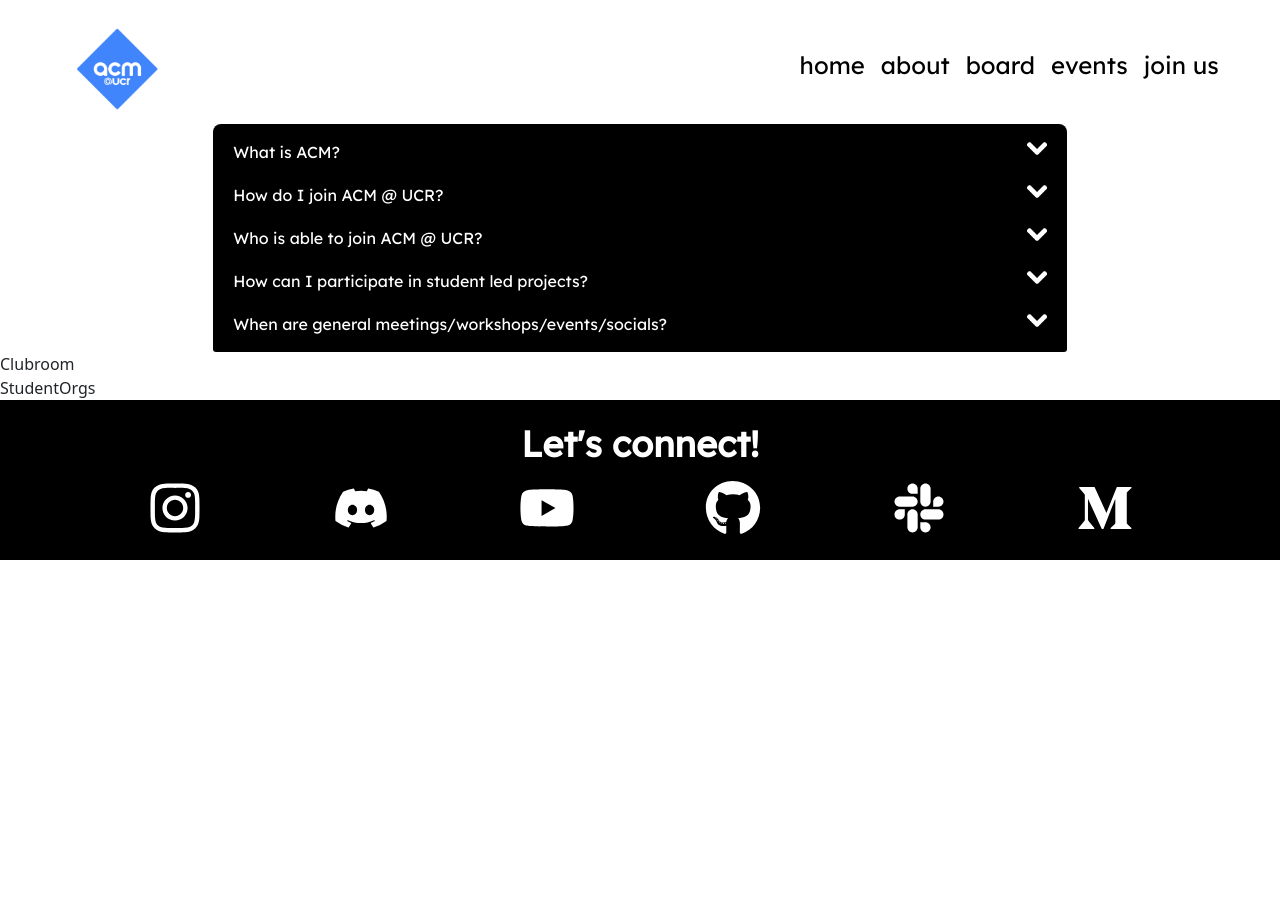
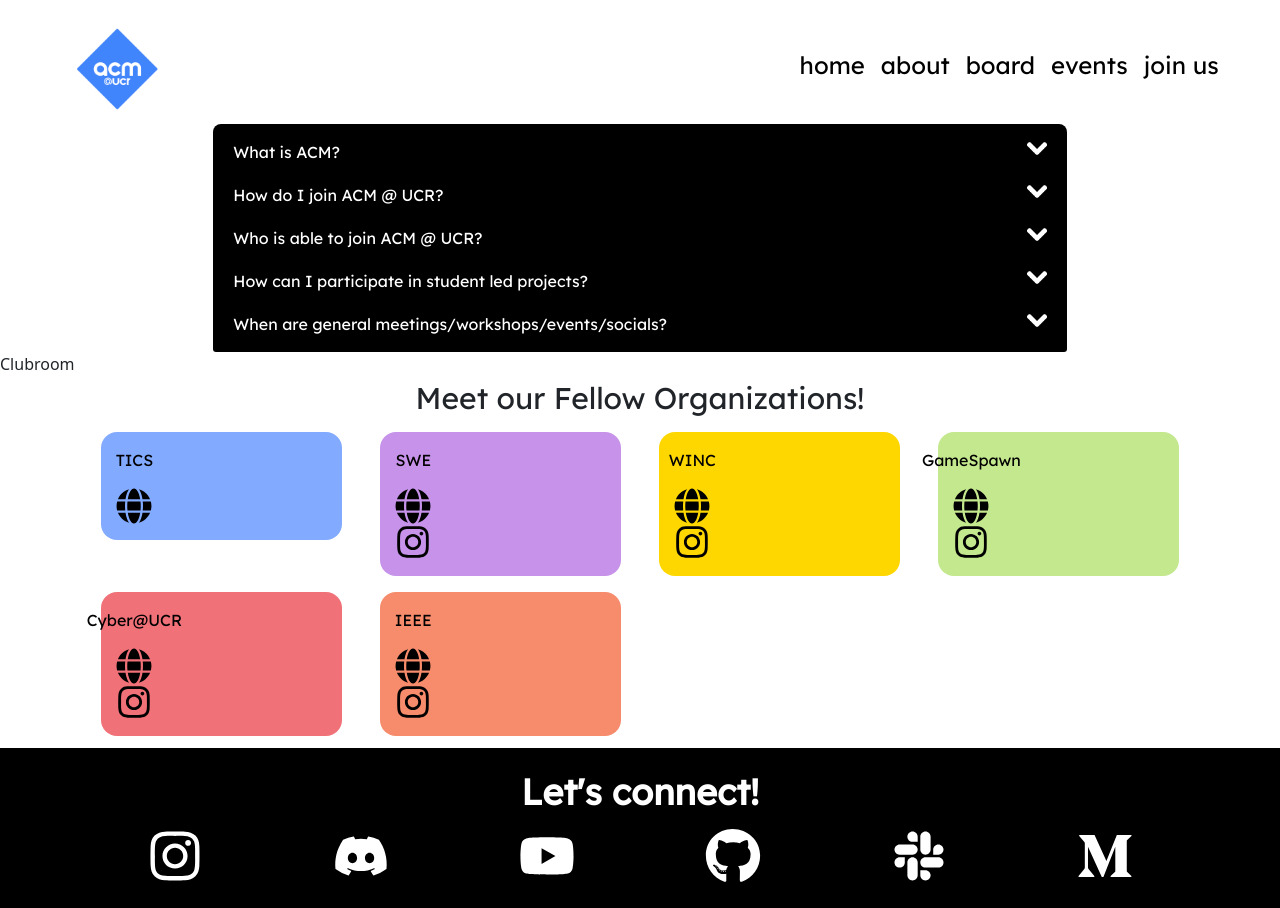
Before and after one commit to acm-ucr/acm-hydra, a Next.js app: page /join in a window 1280 px wide. Before the commit the page ends 800 px from the top, so only its background shows below. Built offline with nearby package versions, Linux system fonts and the light colour scheme.

Commit message:
mapped through student orgs...need to fix styling

```diff
--- a/components/StudentOrgs.js
+++ b/components/StudentOrgs.js
@@ -1,7 +1,160 @@
 import React from "react";
+import { Row, Col } from "react-bootstrap";
+import { FaGlobe, FaInstagram } from "react-icons/fa";
+
+const Orgs = [
+	{
+		name: "TICS",
+		website: "https://google.com/",
+		instagram: "",
+	},
+	{
+		name: "SWE",
+		website: "https://ucrswe.org/",
+		instagram: "https://www.instagram.com/swe.ucr/?hl=en",
+	},
+	{
+		name: "WINC",
+		website: "https://winc.cs.ucr.edu/",
+		instagram: "https://www.instagram.com/wincucr/?hl=en",
+	},
+	{
+		name: "GameSpawn",
+		website: "https://gamespawn.github.io/",
+		instagram: "https://www.instagram.com/gamespawn.ucr/?hl=en",
+	},
+	{
+		name: "Cyber@UCR",
+		website: "https://cyber.cs.ucr.edu/",
+		instagram: "https://www.instagram.com/cyber_ucr/",
+	},
+	{
+		name: "IEEE",
+		website: "https://ieeeucr.github.io/",
+		instagram: "https://www.instagram.com/ieeeucr/?hl=en",
+	},
+];
+
+const ProfileOrg = ({ color, name, website, instagram }) => {
+	return (
+		<Row className={`bg-${color} w-11/12 p-3 rounded-2xl`}>
+			<Col
+				xs={2}
+				className='flex justify-center m-0 p-0 items-center flex-col'
+			>
+				<Row className='font-lexend text-acm-black m-0 pr-0 fles-row justify-center'>
+					<p className='text-base inline'>{name}</p>
+					{/* <br /> */}
+				</Row>
+				<Row className='h-4/6 flex justify-evenly items-center flex-row'>
+					<div>
+						{website === "" ? (
+							<></>
+						) : (
+							<a
+								href={website}
+								className='text-acm-black hover:text-gray-300'
+								target='_blank'
+								rel='noreferrer'
+							>
+								<FaGlobe className='text-4xl' />
+							</a>
+						)}
+					</div>
+					<div>
+						{instagram === "" ? (
+							<></>
+						) : (
+							<a
+								href={instagram}
+								className='text-acm-black hover:text-gray-300'
+								target='_blank'
+								rel='noreferrer'
+							>
+								<FaInstagram className='text-4xl' />
+							</a>
+						)}
+					</div>
+				</Row>
+			</Col>
+		</Row>
+	);
+};
+
+const colors = [
+	"acm-blue",
+	"acm-lightpurple",
+	"acm-yellow",
+	"acm-green",
+	"acm-pink",
+	"acm-orange",
+	"acm-marine",
+];
 
 const StudentOrgs = () => {
-	return <div>StudentOrgs</div>;
+	return (
+		<div className='container flex flex-col items-center justify-center md:p-1 sm:p-1 mx-auto'>
+			<h1 className='font-lexend text-3xl font-medium text-center'>
+				Meet our Fellow Organizations!
+			</h1>
+			<Row className='w-full'>
+				{Orgs.map((org, index) => (
+					<Col
+						key={index}
+						xl={3}
+						lg={4}
+						sm={6}
+						xs={12}
+						className='h-full p-2 flex justify-center items-center'
+					>
+						<ProfileOrg
+							color={colors[index % colors.length]}
+							name={org.name}
+							website={org.website}
+							instagram={org.instagram}
+						/>
+					</Col>
+				))}
+			</Row>
+		</div>
+	);
 };
 
+// const StudentOrgs = () => {
+// 	return (
+// 		<div>
+// 			<ProfileOrg
+// 				color='acm-gray'
+// 				name='WINC'
+// 				link='https://google.com/'
+// 			/>
+// 			<ProfileOrg
+// 				color='acm-gray'
+// 				name='WINC'
+// 				link='https://google.com/'
+// 			/>
+// 			<ProfileOrg
+// 				color='acm-gray'
+// 				name='WINC'
+// 				link='https://google.com/'
+// 			/>
+// 			<ProfileOrg
+// 				color='acm-gray'
+// 				name='WINC'
+// 				link='https://google.com/'
+// 			/>
+// 			<ProfileOrg
+// 				color='acm-gray'
+// 				name='WINC'
+// 				link='https://google.com/'
+// 			/>
+// 			<ProfileOrg
+// 				color='acm-gray'
+// 				name='WINC'
+// 				link='https://google.com/'
+// 			/>
+// 		</div>
+// 	);
+// };
+
 export default StudentOrgs;
```
